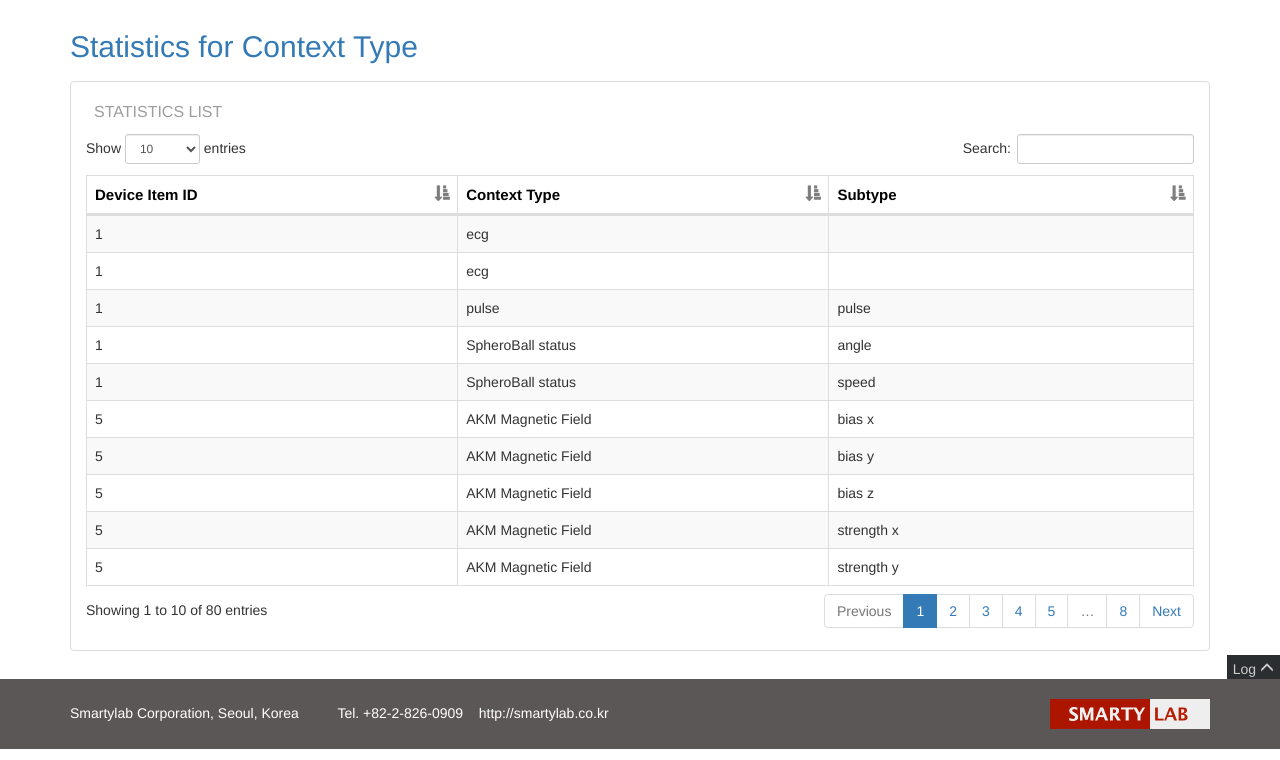
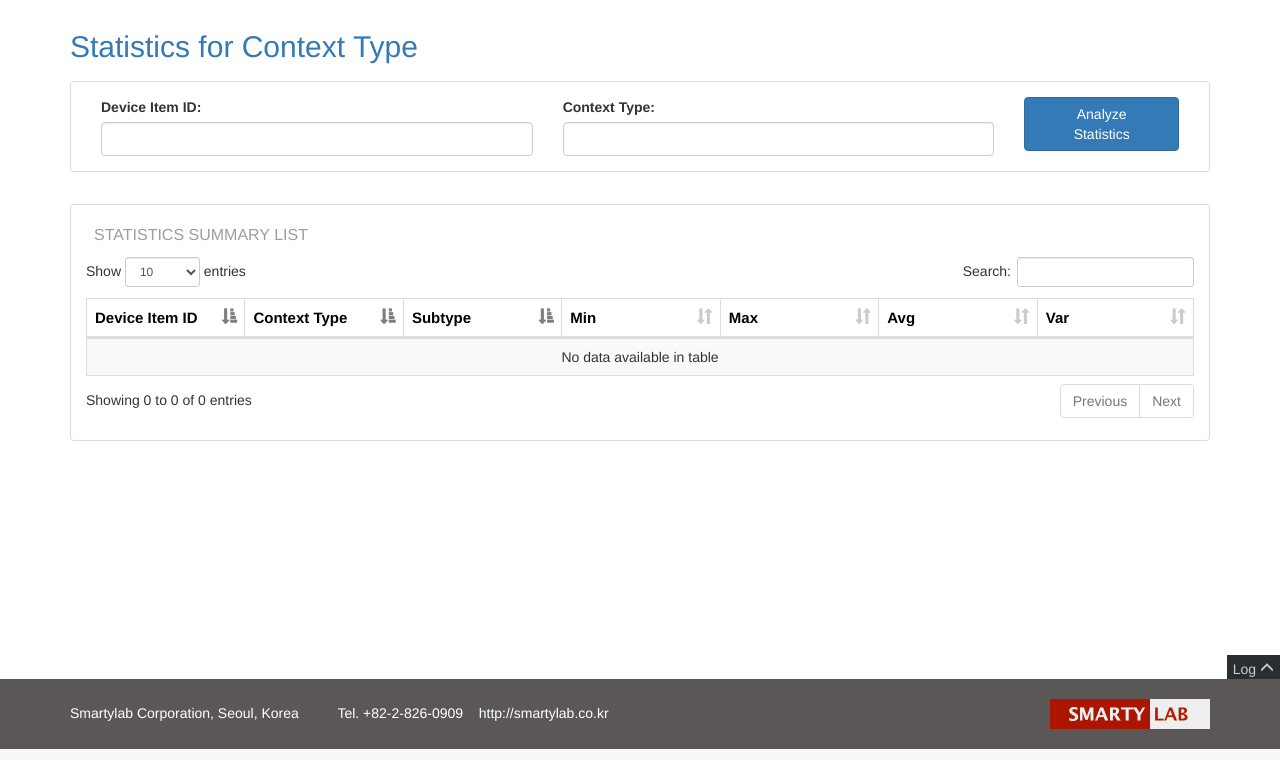
Before and after one commit to smartylab/iot_framework_server, a Django app: page /statistics in a window 1280 px wide. Shown: the part 51-811 px from the top of the page. Run offline with Django 3.2, Linux system fonts and the light colour scheme; data comes from the database, SQL or seed files in the repository; some libraries are stand-ins or nearby versions.

Commit message:
statistics page temporarily done

```diff
--- a/iot_framework_monitor/urls.py
+++ b/iot_framework_monitor/urls.py
@@ -25,7 +25,7 @@
     url(r'^statistics/(?P<context_type>[a-z]+)/(?P<item_id>[0-9]+)/(?P<type>[0-9a-zA-z%_ -]+)$',
         views.statistics_detail_page, name='statistics_detail'),
     url(r'^statistics/total$', views.statistics_total_page, name='statistics_total'),
-    url(r'^statistics$', views.statistics_page, name='statistics'),
+    url(r'^statistics$', views.analytics_statistics_page, name='statistics'),
 
     url(r'^index$', views.index_page),
 
--- a/iot_framework_monitor/views.py
+++ b/iot_framework_monitor/views.py
@@ -132,8 +132,7 @@
 
 
 def context_page(request):
-    req_context = dict()
-    return render(request, 'monitor/context.html', req_context)
+    return render(request, 'monitor/context.html')
 
 
 def context_all_page(request):
@@ -277,6 +276,10 @@
     return render(request, 'monitor/statistics.html', req_context)
 
 
+def analytics_statistics_page(request):
+    return render(request, 'monitor/statistics.html')
+
+
 def statistics_detail_page(request, context_type, item_id, type, subtype=None):
     item_id = int(item_id)
     if subtype is None:
--- a/iot_framework_server/urls.py
+++ b/iot_framework_server/urls.py
@@ -30,6 +30,7 @@
     url(r'^api/context_retrieve$', apis.handle_context_retriever),
     url(r'^api/connect$', apis.handle_connection_mgt),
     url(r'^api/statistics$', apis.handle_statistics_mgt),
+    url(r'^api/analyze', apis.handle_analyze_mgt),
 
     url(r'^', include('iot_framework_monitor.urls')),
 ]
--- a/templates/monitor/context.html
+++ b/templates/monitor/context.html
@@ -235,7 +235,7 @@
 {#                location.href = '{% url 'monitor:context' %}/series_data/' + context_id;#}
                 window.open('{% url 'monitor:context' %}/series_data/' + context_id, 'ctxDetail');
             } else {
-                alert("Error!");
+                openModal('Unknown Error!', "Search Failed");
             }
             $.LoadingOverlay('hide');
         });
--- a/templates/monitor/statistics.html
+++ b/templates/monitor/statistics.html
@@ -15,7 +15,23 @@
             </div>
             <div class="col-xs-12 col-table">
                 <div class="table-container row">
-                    <div class="table-title col-xs-12 col-md-4">Statistics List</div>
+                    <div class="col-xs-12 col-sm-5">
+                        <label>Device Item ID:</label>
+                        <input id="deviceItemId" type="search" class="form-control" aria-controls="dataTable">
+                    </div>
+                    <div class="col-xs-12 col-sm-5">
+                        <label>Context Type:</label>
+                        <input id="contextType" type="search" class="form-control" aria-controls="dataTable">
+                    </div>
+                    <div class="col-xs-12 col-sm-2">
+                        <button id="btnStatistics" class="btn btn-primary col-xs-12">
+                            Analyze<br class="hidden-xs"/> Statistics</button>
+                    </div>
+                </div>
+            </div>
+            <div class="col-xs-12 col-table">
+                <div class="table-container row">
+                    <div class="table-title col-xs-12 col-md-4">Statistics Summary List</div>
                     <table id="dataTable" class="table table-striped table-bordered table-hover display"
                            width="100%"></table>
                 </div>
@@ -30,16 +46,75 @@
 <script src="{% static 'lib/datatable/js/jquery.dataTables.js' %}"></script>
 <script src="{% static 'lib/datatable/js/dataTables.bootstrap.js' %}"></script>
 <script>
-    var dataSet = {{ dt_list | safe }};
+    var dataTable = null;
 
     $(document).ready(function () {
+        $('#btnStatistics').click(function() {
+            var itemID = $('#deviceItemId').val();
+            var contextType = $('#contextType').val();
+
+            if (!/\S/.test(itemID) && !/\S/.test(contextType)) {
+                setDataTable([]);
+                openModal('Both Device Item ID and Context Type are empty.<br/>Please fill one field at least.', "Search Failed");
+                return;
+            }
+
+            var ajaxData = {};
+            if (!/\S/.test(itemID)) {
+                itemID = null;
+            } else {
+                if (itemID.match(/^[0-9]+$/) == null) {
+                    openModal('Device Item ID must be natural number', "Search Failed");
+                    return;
+                }
+                itemID = parseInt(itemID);
+                console.log(itemID);
+                if (itemID == null || isNaN(itemID)) {
+                    openModal('Device Item ID must be natural number', "Search Failed");
+                    return;
+                }
+                ajaxData['device_item_id'] = itemID;
+            }
+
+            if (!/\S/.test(contextType)) {
+                contextType = null;
+            } else {
+                ajaxData['context_type'] = contextType;
+            }
+
             $.LoadingOverlay('show');
-        var table = $('#dataTable')
-                .DataTable({
+            $.ajax("/api/analyze", {
+                method: 'GET',
+                data: ajaxData,
+                success: function(res) {
+                    $.LoadingOverlay('hide');
+                    console.log(res);
+                    if (res['code'] == 'SUCCESS') {
+                        setDataTable(res['statistics']);
+                    } else {
+                        openModal(res['msg'], "Context Analyze Failure");
+                    }
+                }
+            })
+        });
+
+        setDataTable([]);
+    });
+
+    function setDataTable(dataList) {
+{#        $('#dataTable tbody').off('click', 'tr');#}
+{#        $('#dataTable tbody').off('click');#}
+{#        $('#dataTable').empty();#}
+        if (dataTable != null) {
+            dataTable.destroy();
+        }
+
+        $.LoadingOverlay('show');
+        dataTable = $('#dataTable').DataTable({
             "fnInitComplete": function(oSettings){
                 $.LoadingOverlay('hide')
             },
-                    data: dataSet,
+            data: dataList,
             order: [[0, "asc"], [1, "asc"], [2, "asc"]],
             columns: [
                 {title: "Device Item ID"},
@@ -51,20 +126,28 @@
                         else return data
                     }
                 }},
+                {title: "Min"},
+                {title: "Max"},
+                {title: "Avg"},
+                {title: "Var"}
             ]
         });
         $('#dataTable tbody').on('click', 'tr', function () {
             $.LoadingOverlay('show');
-            var data = table.row(this).data();
+            var data = dataTable.row(this).data();
+            if (data==undefined || data==null || data.length==0) {
+                $.LoadingOverlay('hide');
+                return;
+            }
             if (data[2] == null || data[2] == "None")
-                location.href = '{% url 'monitor:statistics' %}/' + data[3] + '/' + data[0]
+                location.href = '{% url 'monitor:statistics' %}/' + data[7] + '/' + data[0]
                                 + '/' + data[1];
             else
-                location.href = '{% url 'monitor:statistics' %}/' + data[3] + '/' + data[0]
+                location.href = '{% url 'monitor:statistics' %}/' + data[7] + '/' + data[0]
                                 + '/' + data[1] + '/' + data[2];
             $.LoadingOverlay('hide');
         });
-    });
+    }
 </script>
 
 </body>
```
Also changed, not shown: iot_framework_server/apis.py (+62 -0 lines), iot_framework_server/statistics.py (+7 -5 lines), templates/monitor/statistics_ctx_type.html (added, +71 -0 lines). Lines whose indentation alone changed are shown as unchanged.
